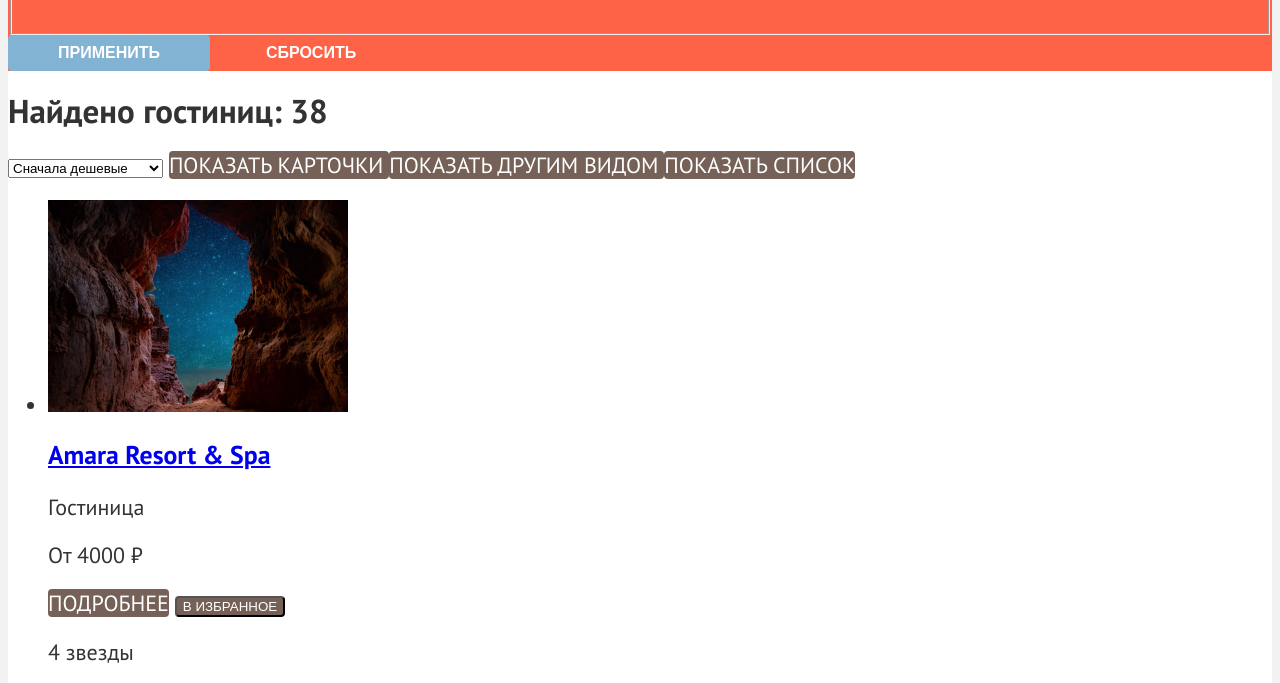
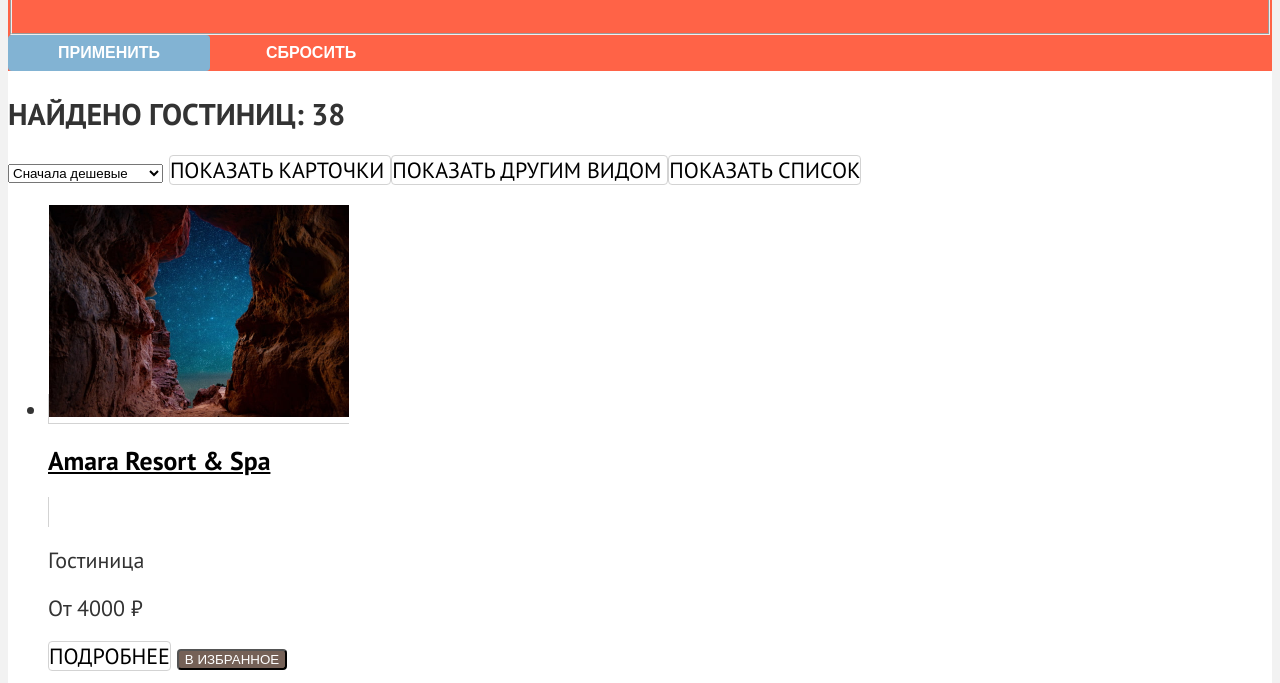
Before and after one commit to htmlacademy-htmlcss/2261471-sedona-36, a plain HTML site: page catalog.html in a window 1280 px wide. Shown: the part 850-1533 px from the top of the page. Drawn offline with Linux system fonts and the light colour scheme.

Commit message:
Стилизует кнопки результатов

```diff
--- a/styles/styles.css
+++ b/styles/styles.css
@@ -244,3 +244,20 @@ background-color: rgba(131, 179, 211, 0.12);
     padding: 8px 50px;
     border: none;
 }
+
+.search-results {
+    font-size: 30px;
+    line-height: 36px;
+    font-weight: 700;
+    text-transform: uppercase;
+}
+
+.results a {
+    color: #000000;
+    background-color: #ffffff;
+    border: 1px solid lightgrey;
+}
+
+.button-dark {
+    border: 1px solid #000000;
+}
```
